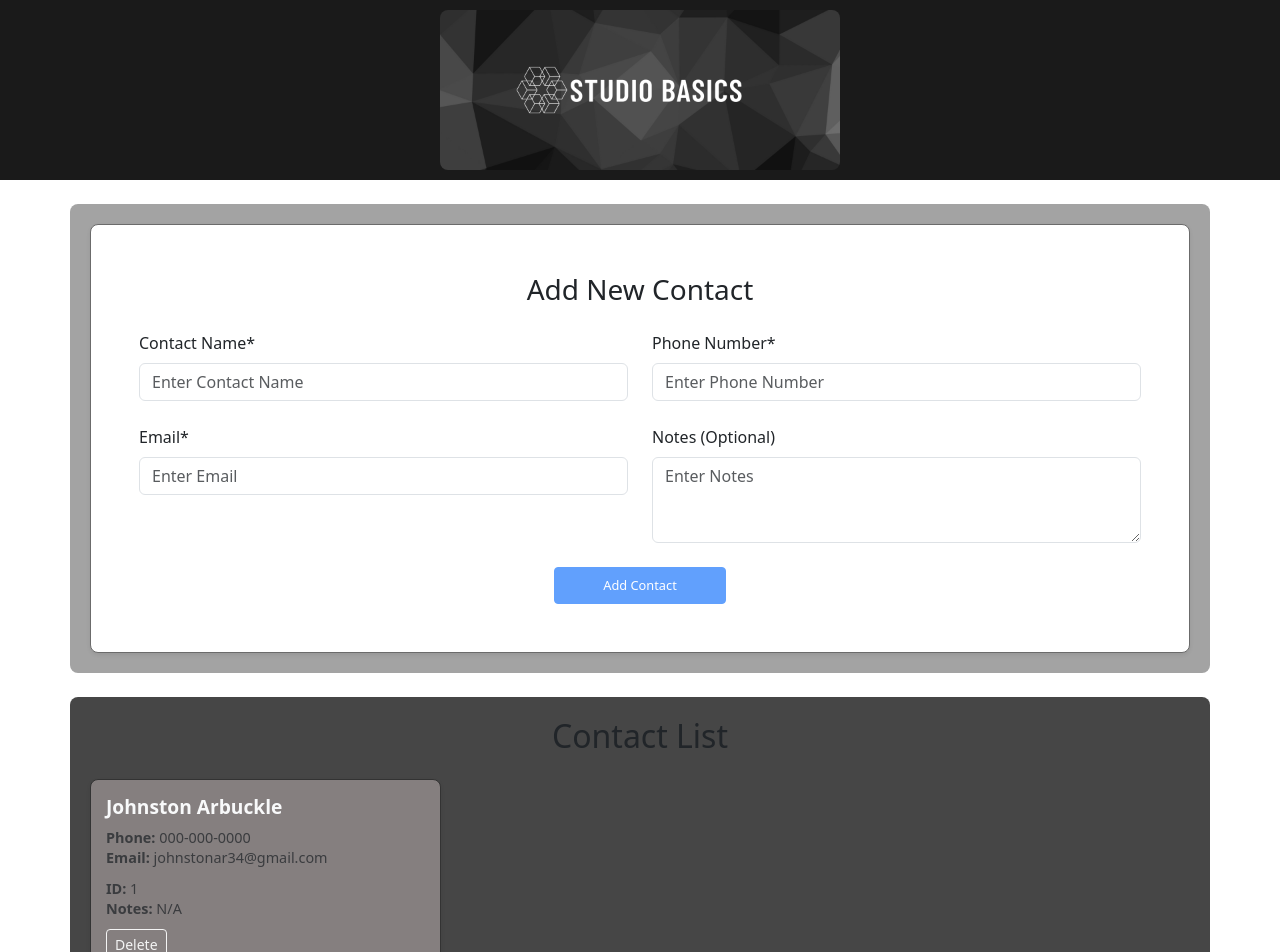
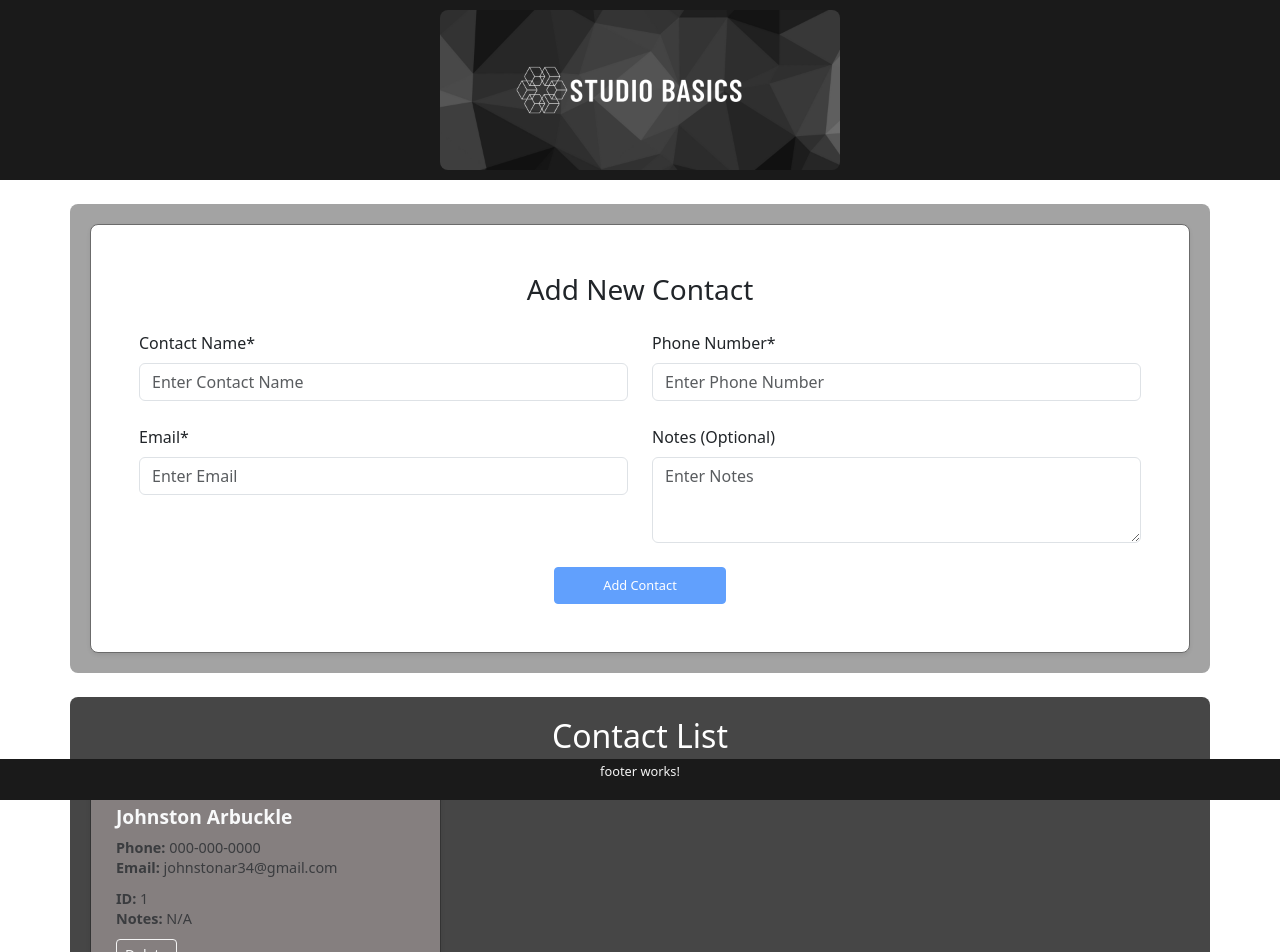
Before and after one commit to TannerB2005/contact-lists-angular, an Angular app: page / in a window 1280 px wide. Shown: the top 952 px of the page. Built offline with nearby package versions, Linux system fonts and the light colour scheme.

Commit message:
style: update contact list header color and footer styling for improved visibility

```diff
--- a/src/contact-list/contact-list.component.css
+++ b/src/contact-list/contact-list.component.css
@@ -20,7 +20,7 @@
 
 /* Card body styling */
 .card-body {
-  padding: 15px;
+  padding: 25px;
 }
 
 /* Contact name styling */
--- a/src/contact-list/contact-list.component.html
+++ b/src/contact-list/contact-list.component.html
@@ -1,7 +1,7 @@
 <link href="https://cdn.jsdelivr.net/npm/bootstrap@5.3.0/dist/css/bootstrap.min.css" rel="stylesheet">
 
 <div class="container mt-4">
-  <h2 class="text-center mb-4">Contact List</h2>
+  <h2 class="text-center mb-4 text-white">Contact List</h2>
   <div class="row g-4">
     @for (contact of contacts; track contact.id) {
     <div class="col-md-6 col-lg-4">
@@ -24,6 +24,6 @@
           </button>
         </div>
       </div>
-    </div>}
+    </div>} @empty {<p class="text-center text-light">No contacts, add some!</p>}
   </div>
 </div>
--- a/src/footer/footer.component.css
+++ b/src/footer/footer.component.css
@@ -5,6 +5,10 @@
   align-items: center;
   background-color: #1a1a1a; /* Dark gray background */
   color: #f4f4f4; /* Light text */
-  padding: 10px 0;
-  font-size: 0.9rem;
+  padding: 3px 0;
+  font-size: 0.8rem;
+  position: fixed;
+  left: 0;
+  bottom: 0;
+  width: 100%;
 }
```
